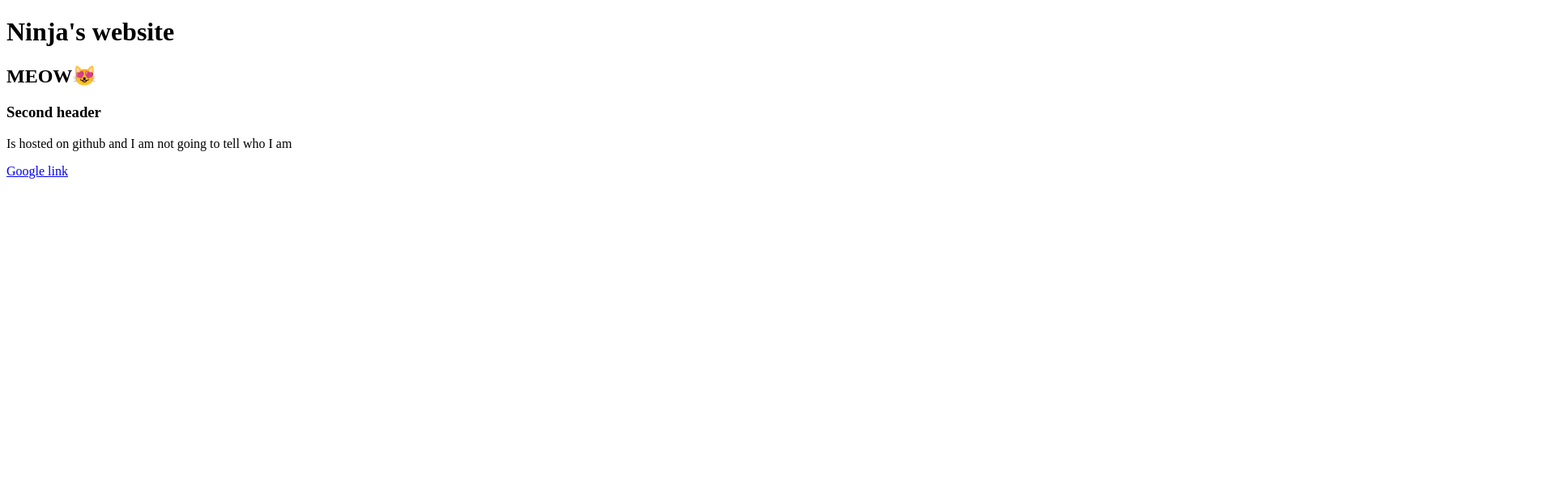
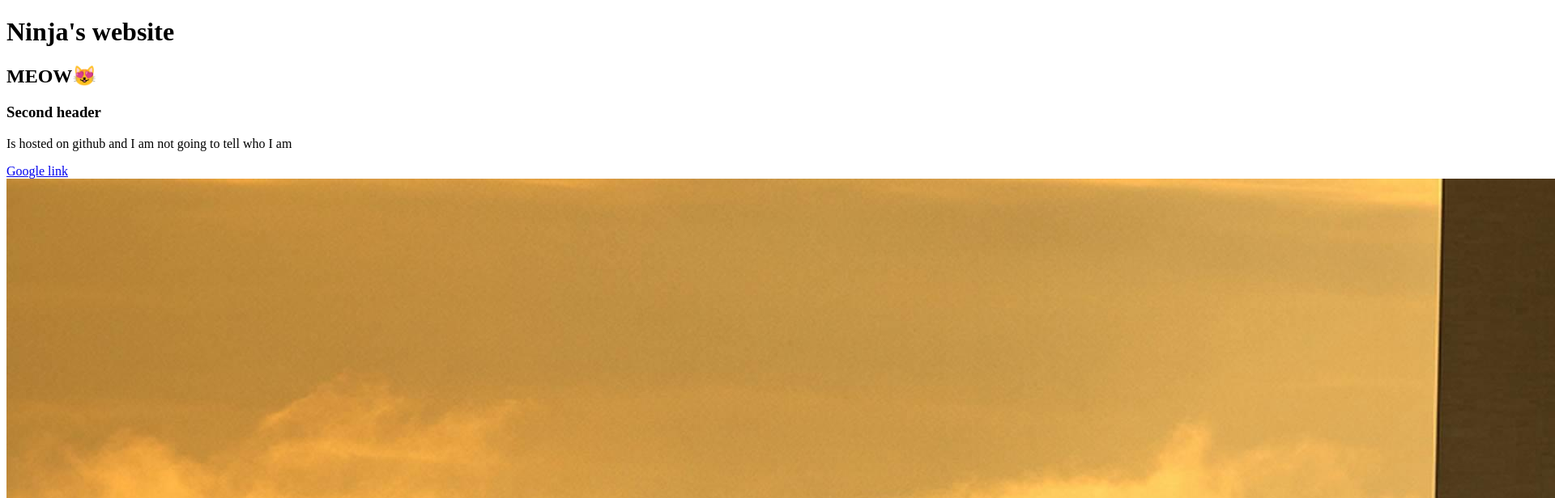
Before and after one commit to thewhatninja/thewhatninja.github.io, a plain HTML site: page index.html in a window 1280 px wide. Shown: the top 616 px of the page at 81% size, 1920 px wide, since content can reach past the window. Drawn offline with Linux system fonts and the light colour scheme.

Commit message:
Update index.html

```diff
--- a/index.html
+++ b/index.html
@@ -8,6 +8,7 @@
     <h3>Second header</h3>
     <p>Is hosted on github and I am not going to tell who I am</p>
     <a href="https://www.google.com" target="_blank">Google link</a>
+    <img src="20230220.jpg" />
   </body>
   <!--This is where body ends -->
 </html>
```
